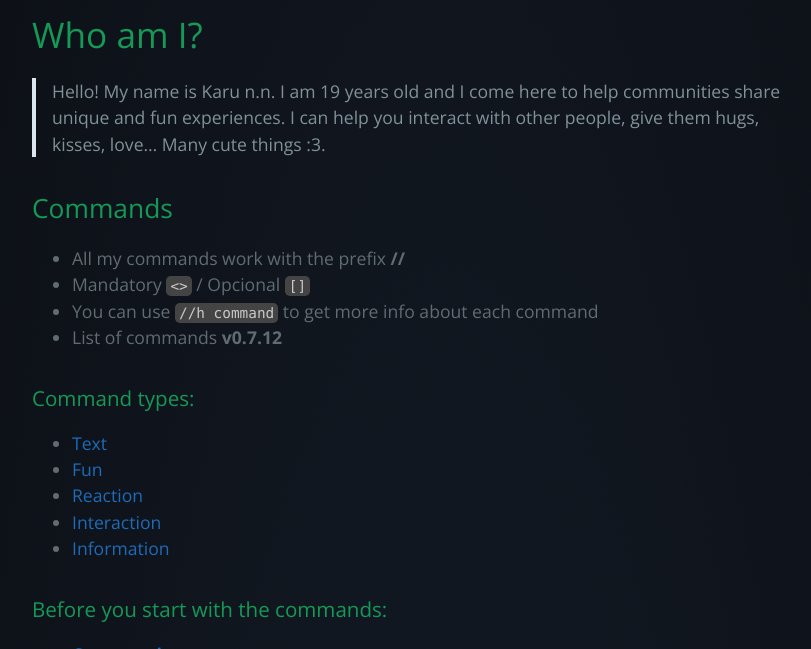
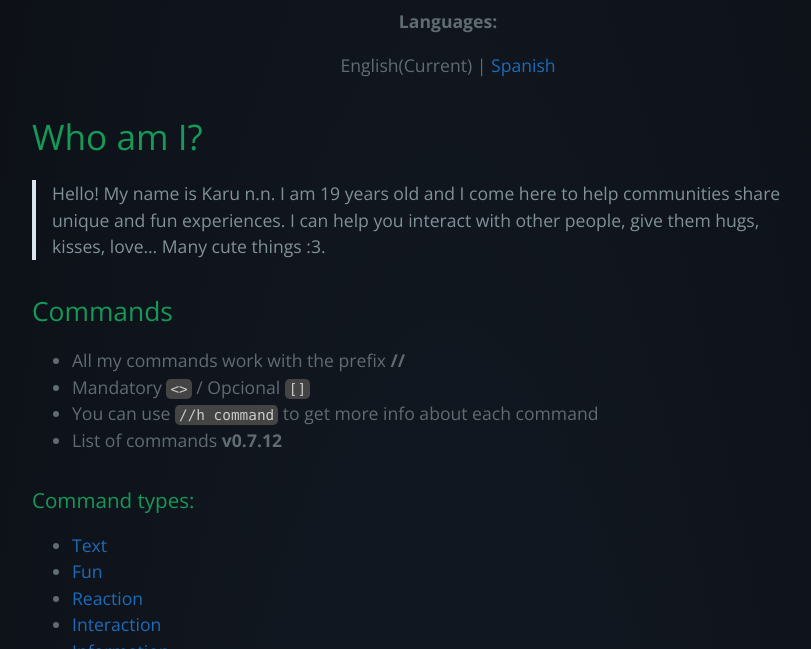
Before and after one commit to TheEdaL06/Karu, a Jekyll site: the page built from lang/en/nonsfw/index.md, in a window 1280 px wide and 900 px high, scrolled down 462 px, cut to the strip 251-900 px from the top of the window. Shown: the whole strip, without its empty margins (192-1003 px from the left). Built offline with Jekyll 4.4.1, drawn with Linux system fonts in a browser that asks for light colours; our own code applies the rules of GitHub Pages for plain Markdown files.

Commit message:
Update index.md

```diff
--- a/lang/en/nonsfw/index.md
+++ b/lang/en/nonsfw/index.md
@@ -1,3 +1,7 @@
+<p style="text-align: center;"><b>Languages:</b></p>
+<p style="text-align: center;">English(Current) | <a href="https://bulzykrown.github.io/Karu/lang/es/nonsfw/"> Spanish</a></p>
+
+
 # Who am I?
 > Hello! My name is Karu n.n. I am 19 years old and I come here to help communities share unique and fun experiences. I can help you interact with other people, give them hugs, kisses, love... Many cute things :3.
 
```
